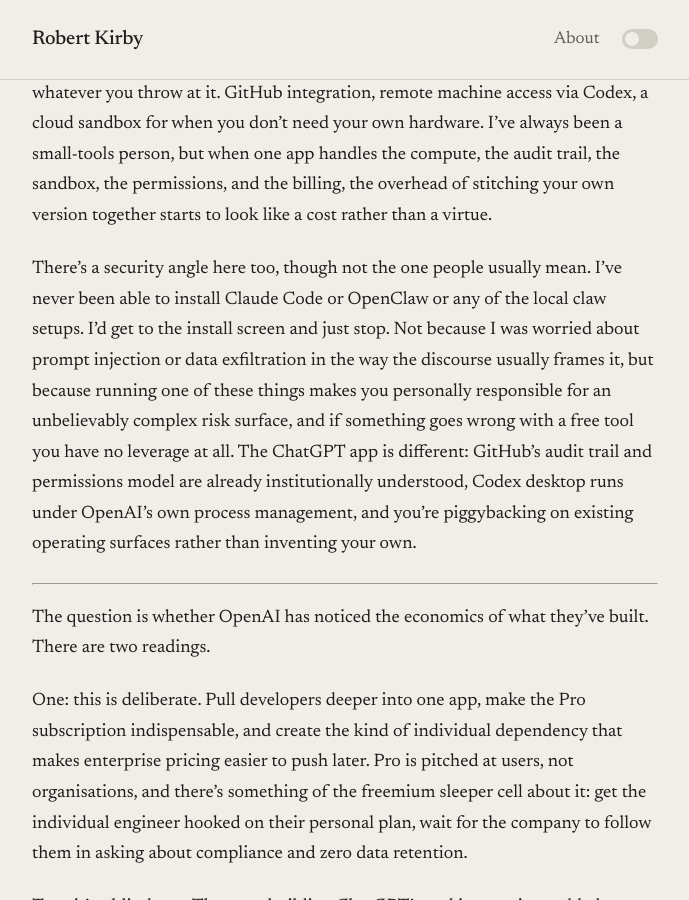
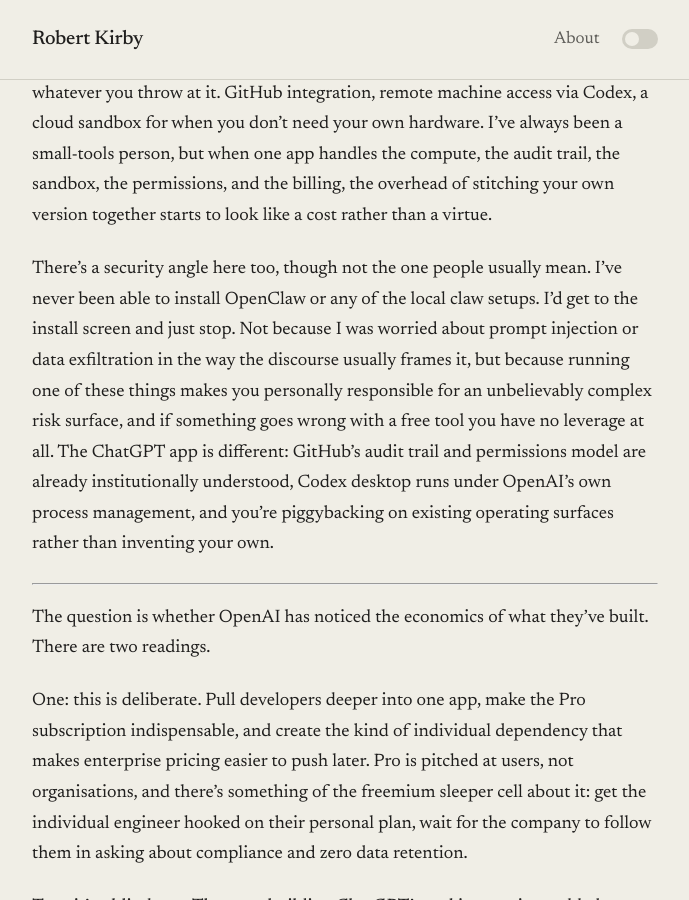
Before and after one commit to rob137/rob137.github.io, a Jekyll site: the page built from _posts/2026-06-01-kinda-sorta-claw.md, in a window 1280 px wide and 900 px high, scrolled down 1277 px. Shown: the whole window, without its empty margins (295-984 px from the left). Built offline with Jekyll 4.4.1, drawn with Linux system fonts in a browser that asks for light colours.

Commit message:
Remove Claude Code from claw install sentence

```diff
--- a/_posts/2026-06-01-kinda-sorta-claw.md
+++ b/_posts/2026-06-01-kinda-sorta-claw.md
@@ -24,7 +24,7 @@
 
 The thing the ChatGPT app is becoming feels less like a collection of small tools and more like emacs: a single product surface mouldable enough to absorb whatever you throw at it. GitHub integration, remote machine access via Codex, a cloud sandbox for when you don't need your own hardware. I've always been a small-tools person, but when one app handles the compute, the audit trail, the sandbox, the permissions, and the billing, the overhead of stitching your own version together starts to look like a cost rather than a virtue.
 
-There's a security angle here too, though not the one people usually mean. I've never been able to install Claude Code or OpenClaw or any of the local claw setups. I'd get to the install screen and just stop. Not because I was worried about prompt injection or data exfiltration in the way the discourse usually frames it, but because running one of these things makes you personally responsible for an unbelievably complex risk surface, and if something goes wrong with a free tool you have no leverage at all. The ChatGPT app is different: GitHub's audit trail and permissions model are already institutionally understood, Codex desktop runs under OpenAI's own process management, and you're piggybacking on existing operating surfaces rather than inventing your own.
+There's a security angle here too, though not the one people usually mean. I've never been able to install OpenClaw or any of the local claw setups. I'd get to the install screen and just stop. Not because I was worried about prompt injection or data exfiltration in the way the discourse usually frames it, but because running one of these things makes you personally responsible for an unbelievably complex risk surface, and if something goes wrong with a free tool you have no leverage at all. The ChatGPT app is different: GitHub's audit trail and permissions model are already institutionally understood, Codex desktop runs under OpenAI's own process management, and you're piggybacking on existing operating surfaces rather than inventing your own.
 
 ---
 
```
